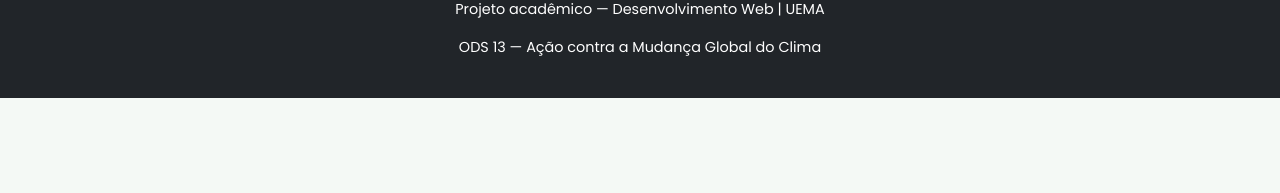
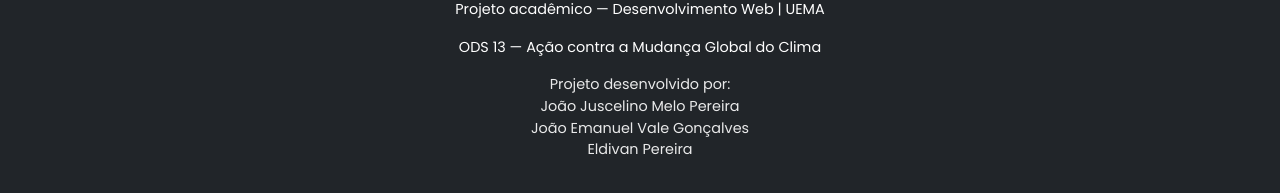
Before and after one commit to Joaodesign2024/ods13, a React (Vite) app: page / in a window 1280 px wide. Shown: the part 3685-3878 px from the top of the page. Before the commit the page ends 3783 px from the top, so only its background shows below. Built offline with nearby package versions, Linux system fonts and the light colour scheme; no server answers.

Commit message:
adiciona nomes com quebra de linha

```diff
--- a/src/App.jsx
+++ b/src/App.jsx
@@ -464,6 +464,12 @@
       <footer className="bg-dark text-white text-center py-4">
         <p>Projeto acadêmico — Desenvolvimento Web | UEMA</p>
         <p>ODS 13 — Ação contra a Mudança Global do Clima</p>
+        <p style={{ marginTop: '8px', fontSize: '0.9rem', opacity: 0.9 }}>
+  Projeto desenvolvido por:<br />
+  João Juscelino Melo Pereira<br />
+  João Emanuel Vale Gonçalves<br />
+  Eldivan Pereira
+</p>
       </footer>
     </>
   );
```
